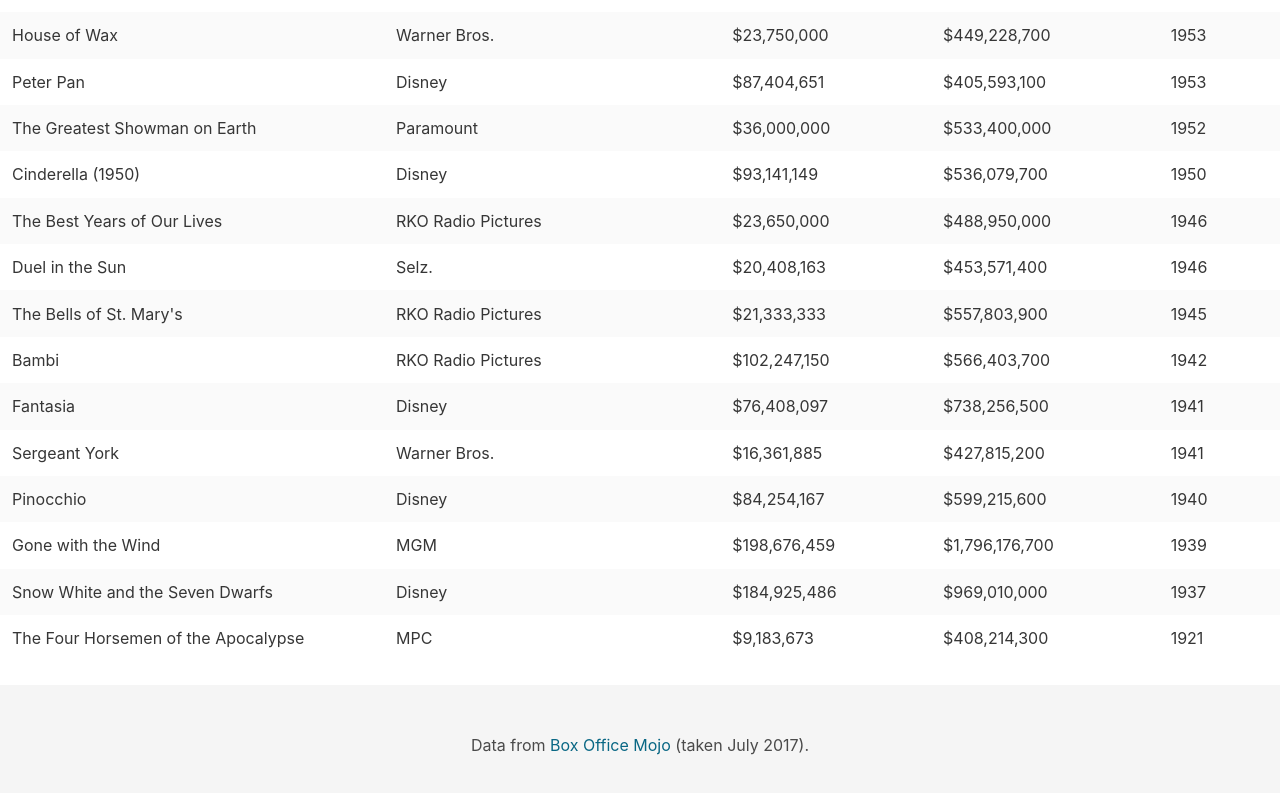
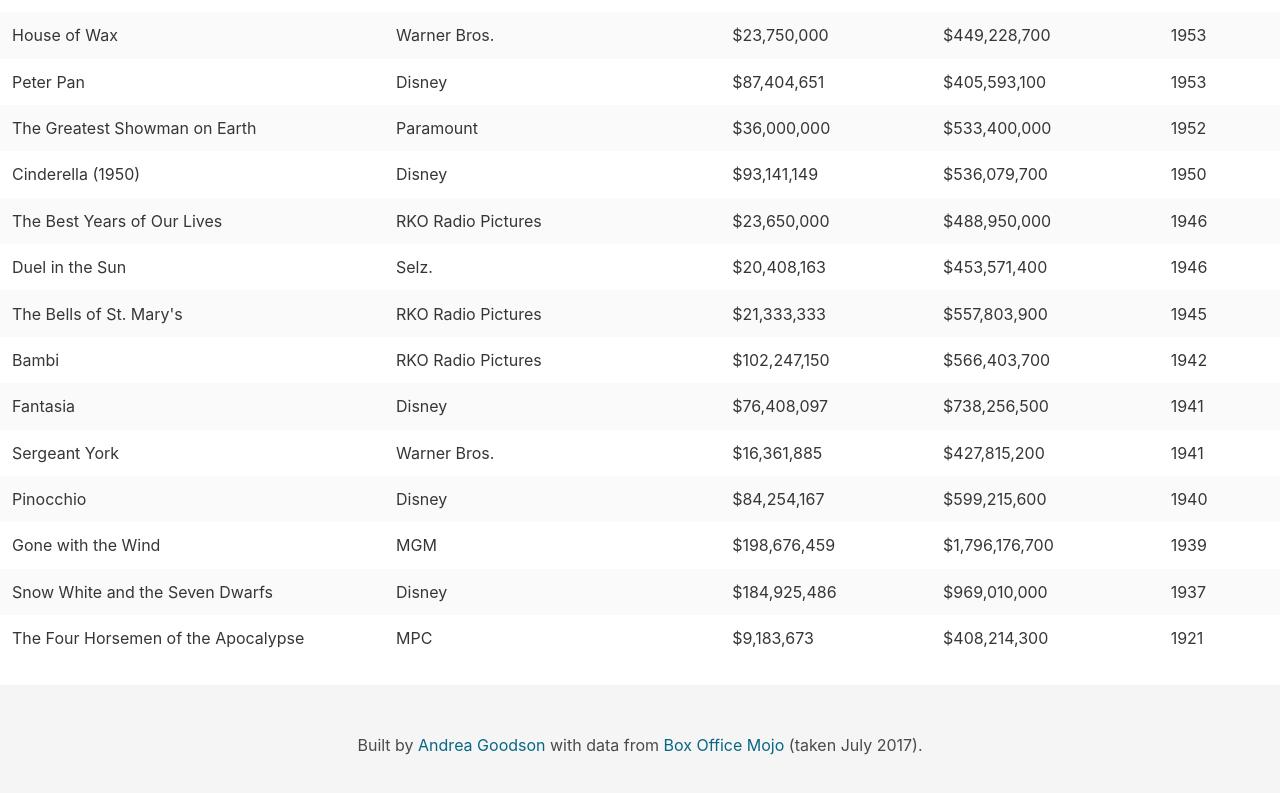
Before and after one commit to akgd/vue-film-grid, a plain HTML site: page index.html in a window 1280 px wide. Shown: the part 9384-10177 px from the top of the page. Drawn offline with Linux system fonts and the light colour scheme.

Commit message:
added link

```diff
--- a/index.html
+++ b/index.html
@@ -64,7 +64,7 @@
             <div class="container">
                 <div class="content has-text-centered">
                     <p>
-                        Data from <a href="http://www.boxofficemojo.com/alltime/adjusted.htm">Box Office Mojo</a> (taken July 2017).
+                        Built by <a href="https://github.com//akgd">Andrea Goodson</a> with data from <a href="http://www.boxofficemojo.com/alltime/adjusted.htm">Box Office Mojo</a> (taken July 2017).
                     </p>
                 </div>
             </div>
```
